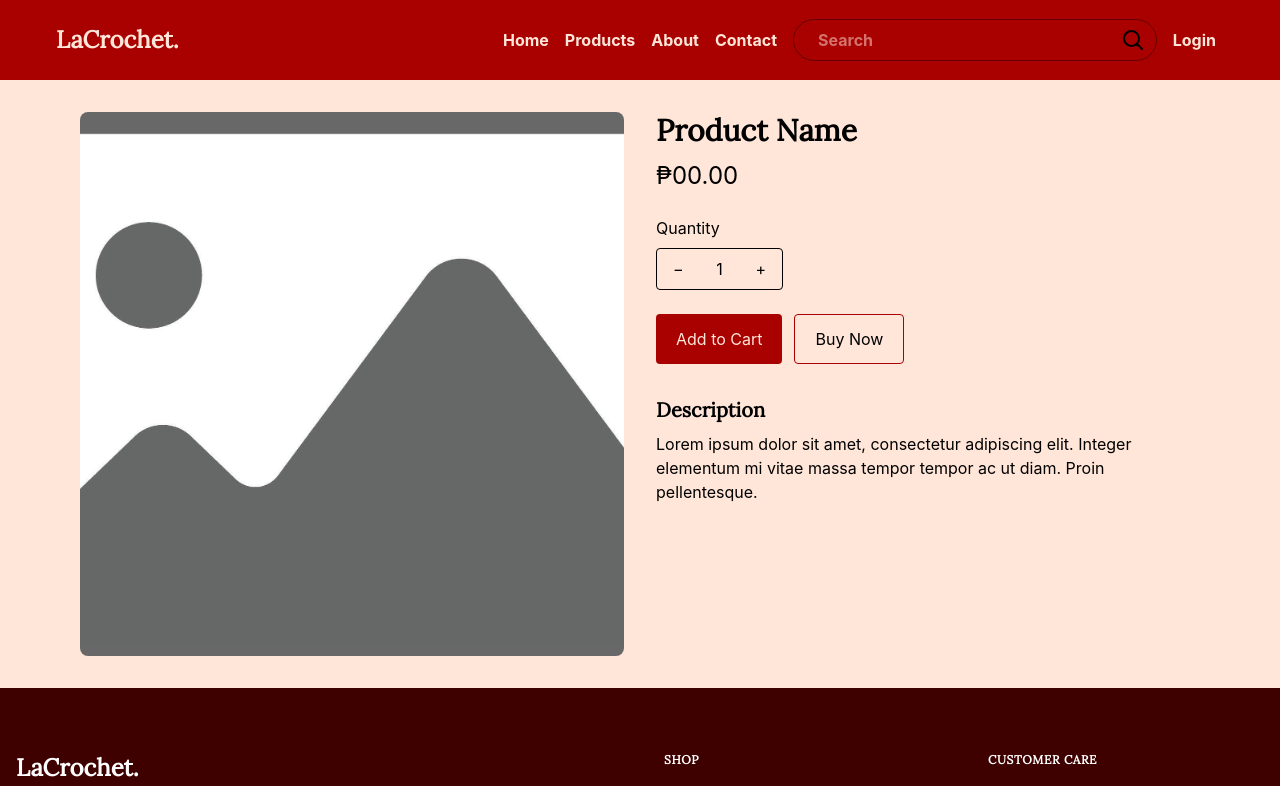
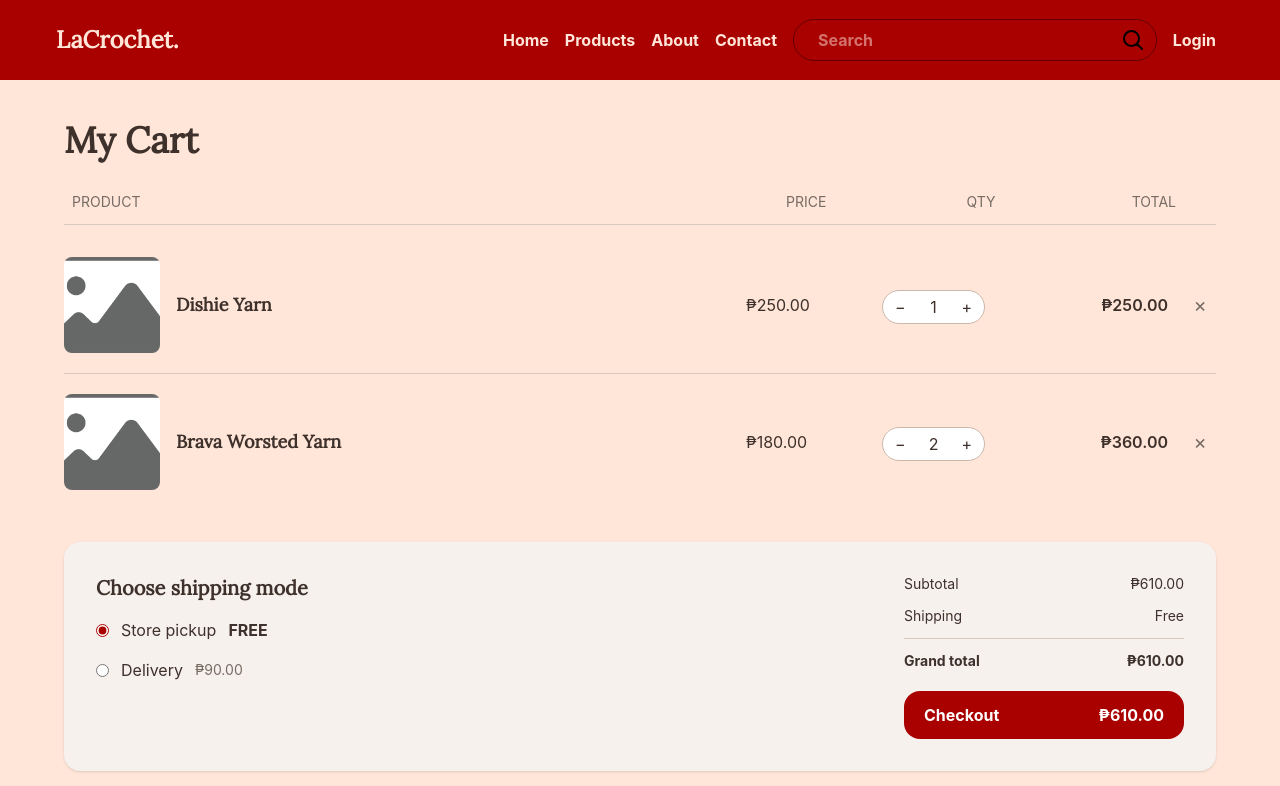
Before and after one commit to H4d3ssss/LaCrochet, a React (Vite) app in the folder la-crochet-project/: page / in a window 1280 px wide. Shown: the top 786 px of the page. Built offline with nearby package versions, Linux system fonts and the light colour scheme.

Commit message:
feats: cart page

```diff
--- a/la-crochet-project/src/main.jsx
+++ b/la-crochet-project/src/main.jsx
@@ -7,12 +7,14 @@ import LandingPage from './pages/LandingPage';
 
 // IMPORT HERE FOR PAGE TESTING
 import ProductPage from './pages/ProductPage.jsx';
+import Cart from './pages/Cart.jsx'
 
 createRoot(document.getElementById('root')).render(
   <StrictMode>
     <>
       {/* <LandingPage /> */}
-      <ProductPage />
+      {/* <ProductPage /> */}
+      <Cart/>
     </>
   </StrictMode>,
 )
--- /dev/null
+++ b/la-crochet-project/src/pages/Cart.jsx
@@ -0,0 +1,225 @@
+import { useState } from "react";
+import CheckLogin from "../components/auth/CheckLogin";
+import Navbar from "../components/Navbar";
+import Footer from "../components/Footer";
+import placeholder from "../assets/placeholder-img.jpg";
+
+const formatPrice = (amount) =>
+  new Intl.NumberFormat("en-PH", {
+    style: "currency",
+    currency: "PHP",
+  }).format(amount);
+
+const DELIVERY_FEE = 90; // Demo value; replace with the delivery API quote.
+
+export default function Cart() {
+  const [showLogin, setShowLogin] = useState(false);
+  const [shippingMethod, setShippingMethod] = useState("pickup");
+
+  const [cartItems, setCartItems] = useState([
+    {
+      id: 1,
+      name: "Dishie Yarn",
+      image: placeholder,
+      price: 250,
+      quantity: 1,
+    },
+    {
+      id: 2,
+      name: "Brava Worsted Yarn",
+      image: placeholder,
+      price: 180,
+      quantity: 2,
+    },
+  ]);
+
+  const subtotal = cartItems.reduce(
+    (sum, item) => sum + item.price * item.quantity,
+    0
+  );
+
+  const shippingFee = shippingMethod === "delivery" ? DELIVERY_FEE : 0;
+  const grandTotal = subtotal + shippingFee;
+
+  function changeQuantity(id, amount) {
+    setCartItems((items) =>
+      items.map((item) =>
+        item.id === id
+          ? { ...item, quantity: Math.max(1, item.quantity + amount) }
+          : item
+      )
+    );
+  }
+
+  function removeItem(id) {
+    setCartItems((items) => items.filter((item) => item.id !== id));
+  }
+
+  return (
+    <>
+      <Navbar onLoginClick={() => setShowLogin(true)} />
+
+      <main className="min-h-screen bg-[#FFE6D9] px-4 py-10 text-[#3E302A] sm:px-6">
+        <div className="mx-auto max-w-6xl">
+          <h1 className="mb-8 font-lora text-4xl font-bold">My Cart</h1>
+
+          {cartItems.length === 0 ? (
+            <div className="rounded-2xl bg-white/80 p-10 text-center">
+              <h2 className="font-lora text-2xl font-semibold">
+                Your cart is empty
+              </h2>
+            </div>
+          ) : (
+            <>
+              <div className="mb-3 hidden grid-cols-[minmax(0,1fr)_120px_150px_120px_32px] border-b border-[#D9C9C0] px-2 pb-3 text-sm uppercase text-[#776B64] md:grid">
+                <span>Product</span>
+                <span>Price</span>
+                <span className="text-center">Qty</span>
+                <span className="text-right">Total</span>
+                <span />
+              </div>
+
+              <div className="divide-y divide-[#D9C9C0]">
+                {cartItems.map((item) => (
+                  <article
+                    key={item.id}
+                    className="grid grid-cols-2 gap-4 py-5 md:grid-cols-[minmax(0,1fr)_120px_150px_120px_32px] md:items-center"
+                  >
+                    <div className="col-span-2 flex items-center gap-4 md:col-span-1">
+                      <img
+                        src={item.image}
+                        alt={item.name}
+                        className="h-20 w-20 shrink-0 rounded-lg bg-white object-cover sm:h-24 sm:w-24"
+                      />
+                      <h2 className="font-lora text-lg font-semibold">
+                        {item.name}
+                      </h2>
+                    </div>
+
+                    <div>
+                      <span className="text-sm text-[#776B64] md:hidden">
+                        Price
+                      </span>
+                      <p>{formatPrice(item.price)}</p>
+                    </div>
+
+                    <div>
+                      <span className="text-sm text-[#776B64] md:hidden">
+                        Quantity
+                      </span>
+                      <div className="mt-1 flex w-fit items-center rounded-full border border-[#CBB8AC] bg-white">
+                        <button
+                          type="button"
+                          aria-label={`Decrease ${item.name} quantity`}
+                          onClick={() => changeQuantity(item.id, -1)}
+                          className="px-3 py-1"
+                        >
+                          −
+                        </button>
+                        <span className="min-w-8 text-center">
+                          {item.quantity}
+                        </span>
+                        <button
+                          type="button"
+                          aria-label={`Increase ${item.name} quantity`}
+                          onClick={() => changeQuantity(item.id, 1)}
+                          className="px-3 py-1"
+                        >
+                          +
+                        </button>
+                      </div>
+                    </div>
+
+                    <div>
+                      <span className="text-sm text-[#776B64] md:hidden">
+                        Total
+                      </span>
+                      <p className="font-semibold md:text-right">
+                        {formatPrice(item.price * item.quantity)}
+                      </p>
+                    </div>
+
+                    <button
+                      type="button"
+                      aria-label={`Remove ${item.name}`}
+                      onClick={() => removeItem(item.id)}
+                      className="self-center text-xl text-[#776B64] hover:text-[#A90000]"
+                    >
+                      ×
+                    </button>
+                  </article>
+                ))}
+              </div>
+
+              <section className="mt-8 grid gap-8 rounded-2xl bg-[#F7F1ED] p-6 shadow-sm md:grid-cols-[1fr_280px] md:p-8">
+                <div>
+                  <h2 className="mb-4 font-lora text-xl font-bold">
+                    Choose shipping mode
+                  </h2>
+
+                  <label className="mb-4 flex cursor-pointer items-center gap-3">
+                    <input
+                      type="radio"
+                      name="shipping"
+                      checked={shippingMethod === "pickup"}
+                      onChange={() => setShippingMethod("pickup")}
+                      className="accent-[#A90000]"
+                    />
+                    <span>Store pickup</span>
+                    <span className="font-bold">FREE</span>
+                  </label>
+
+                  <label className="flex cursor-pointer items-center gap-3">
+                    <input
+                      type="radio"
+                      name="shipping"
+                      checked={shippingMethod === "delivery"}
+                      onChange={() => setShippingMethod("delivery")}
+                      className="accent-[#A90000]"
+                    />
+                    <span>Delivery</span>
+                    <span className="text-sm text-[#776B64]">
+                      {formatPrice(DELIVERY_FEE)}
+                    </span>
+                  </label>
+                </div>
+
+                <div>
+                  <dl className="space-y-3 text-sm">
+                    <div className="flex justify-between">
+                      <dt>Subtotal</dt>
+                      <dd>{formatPrice(subtotal)}</dd>
+                    </div>
+                    <div className="flex justify-between">
+                      <dt>Shipping</dt>
+                      <dd>
+                        {shippingMethod === "pickup"
+                          ? "Free"
+                          : formatPrice(shippingFee)}
+                      </dd>
+                    </div>
+                    <div className="flex justify-between border-t border-[#D9C9C0] pt-3 font-bold">
+                      <dt>Grand total</dt>
+                      <dd>{formatPrice(grandTotal)}</dd>
+                    </div>
+                  </dl>
+
+                  <a
+                    href="/checkout"
+                    className="mt-5 flex items-center justify-between rounded-[16px] bg-[#A90000] px-5 py-3 font-bold text-white hover:bg-[#870000]"
+                  >
+                    <span>Checkout</span>
+                    <span>{formatPrice(grandTotal)}</span>
+                  </a>
+                </div>
+              </section>
+            </>
+          )}
+        </div>
+      </main>
+
+      <Footer />
+      <CheckLogin showLogin={showLogin} setShowLogin={setShowLogin} />
+    </>
+  );
+}
```
